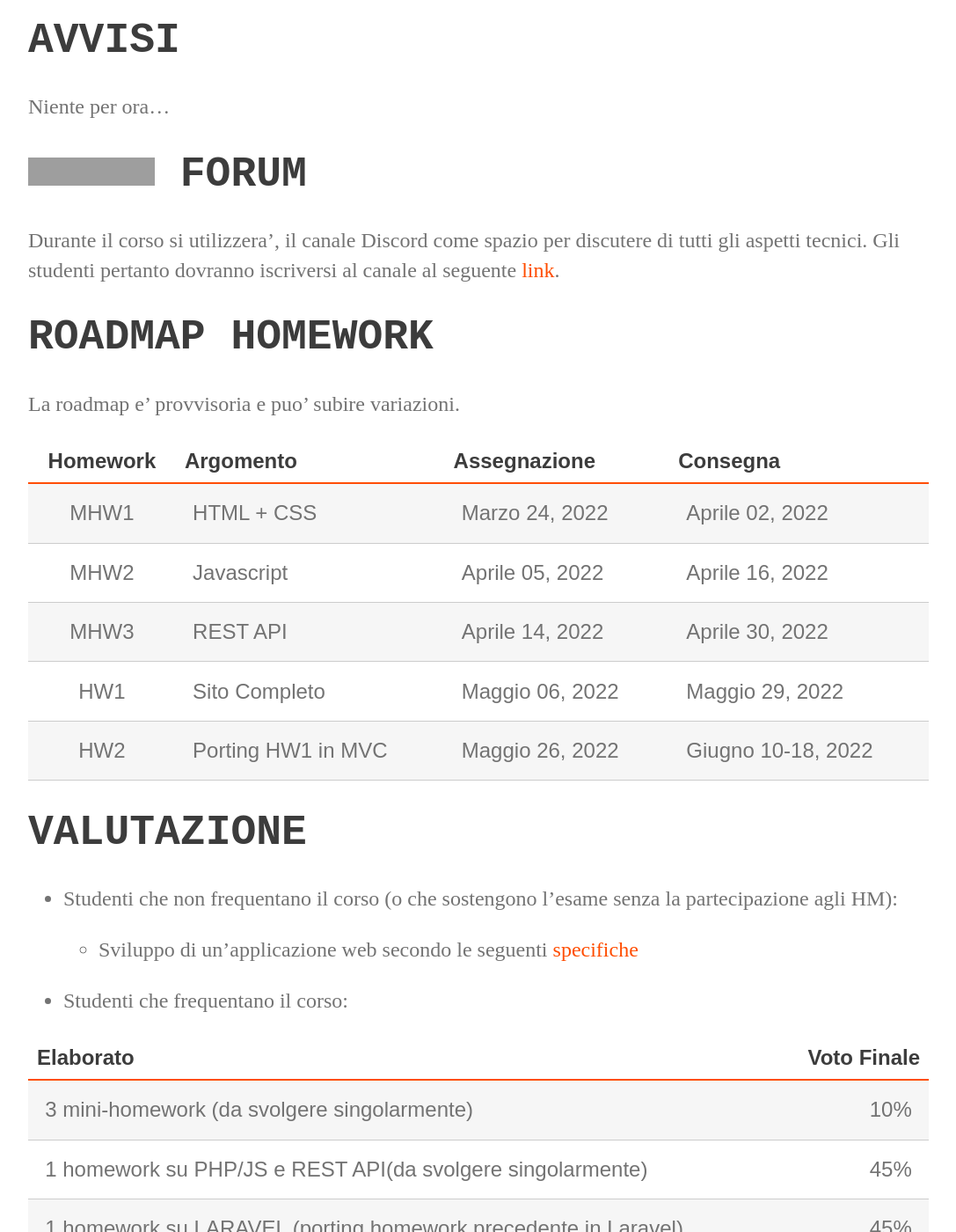
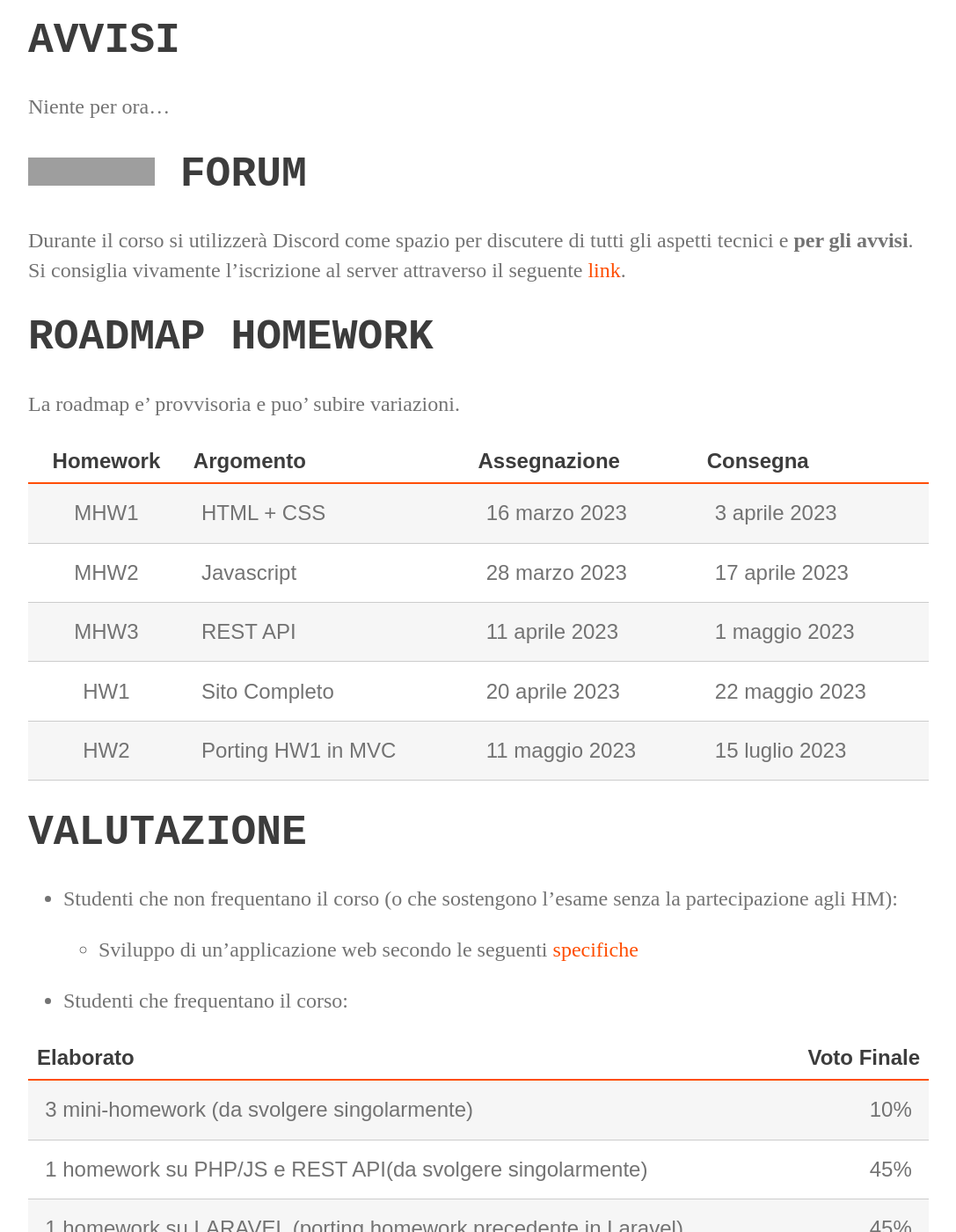
Before and after one commit to perceivelab/wp-al-23, a Jekyll site: the page built from index.md, in a window 1280 px wide and 1400 px high, scrolled down 980 px. Shown: the whole window at 88% size, without its empty margins (96-1183 px from the left). Built offline with Jekyll 4.4.1, drawn with Linux system fonts in a browser that asks for light colours; our own code applies the rules of GitHub Pages for plain Markdown files; grey boxes are pictures that could not be loaded.

Commit message:
Added HW roadmap

```diff
--- a/index.md
+++ b/index.md
@@ -20,18 +20,19 @@ Niente per ora...
 
 # ![](https://img.shields.io/badge/-7289DA?style=flat&logo=discord&logoColor=white) FORUM
 {: #tag}
-Durante il corso si utilizzera', il canale Discord come spazio per discutere di tutti gli aspetti tecnici. Gli studenti pertanto dovranno iscriversi al canale al seguente [link](https://discord.gg/TjNDXYc5).
+Durante il corso si utilizzerà Discord come spazio per discutere di tutti gli aspetti tecnici e **per gli avvisi**. Si consiglia vivamente l'iscrizione al server attraverso il seguente [link](https://discord.gg/EAac2Jme).
 
 # ROADMAP HOMEWORK
+
 La roadmap e' provvisoria e puo' subire variazioni.
 
 | Homework | Argomento          | Assegnazione    | Consegna           |
 | :-------:| ------------------ | --------------- | -------            |
-| MHW1     | HTML + CSS         | Marzo 24, 2022  | Aprile 02, 2022    |
-| MHW2     | Javascript         | Aprile 05, 2022 | Aprile 16, 2022    |
-| MHW3     | REST API           | Aprile 14, 2022 | Aprile 30, 2022    |
-| HW1      | Sito Completo      | Maggio 06, 2022 | Maggio 29, 2022    |
-| HW2      | Porting HW1 in MVC | Maggio 26, 2022 | Giugno 10-18, 2022 |
+| MHW1     | HTML + CSS         | 16 marzo 2023 | 3 aprile 2023 |
+| MHW2     | Javascript         | 28 marzo 2023 | 17 aprile 2023 |
+| MHW3     | REST API           | 11 aprile 2023 | 1 maggio 2023 |
+| HW1      | Sito Completo      | 20 aprile 2023 | 22 maggio 2023 |
+| HW2      | Porting HW1 in MVC | 11 maggio 2023 | 15 luglio 2023 |
 
 # VALUTAZIONE
 
@@ -51,4 +52,4 @@ La roadmap e' provvisoria e puo' subire variazioni.
 
 - *[Simone Palazzo](mailto:simone.palazzo@unict.it)*
 
-[404]: /wp-al-23/fallback
+[404]: {{ site.baseurl }}/fallback
```
